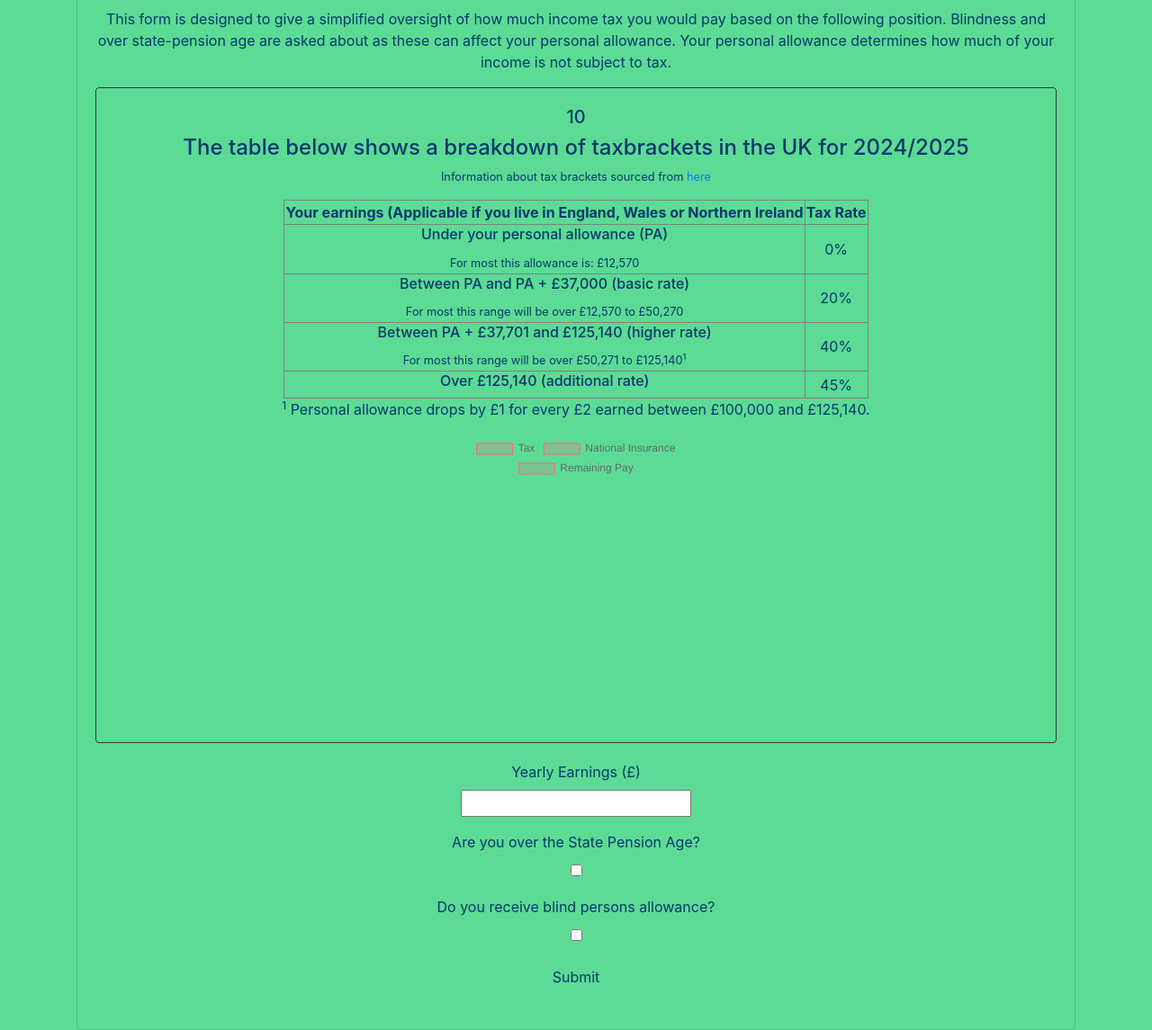
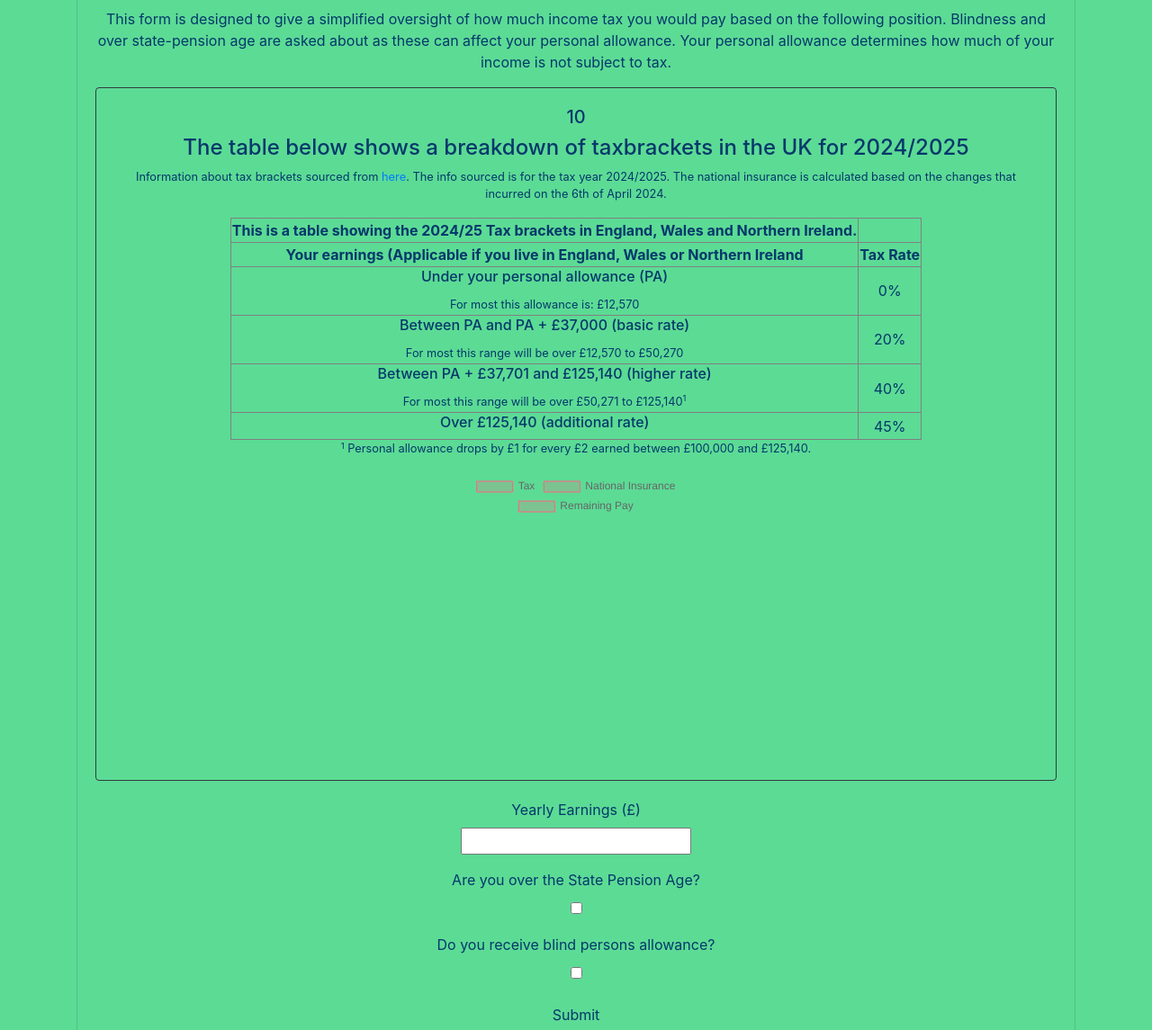
Before and after one commit to lilac-electron/Wealth_Management_Tool, a Flask app: template templates/pages/incomeTaxForm.html in a window 1280 px wide. Shown: the part 214-1359 px from the top of the page at 90% size. Run offline with Flask 3, Linux system fonts and the light colour scheme; tables that the repository leaves empty hold one stand-in row (values such as "Sample post"); the template is opened without the code that fills it: values that come from a table or form of the project are taken from there, most other values are stand-ins (such as "Sample title", 1, 10 or a date in 2020); parts of the project's set-up code (start-up, migrations or seed data) failed here and were passed over; some libraries are stand-ins or nearby versions.

Commit message:
Update incomeTaxForm.html

```diff
--- a/templates/pages/incomeTaxForm.html
+++ b/templates/pages/incomeTaxForm.html
@@ -49,8 +49,11 @@
                         <div class="card-body">
                             <h5>{{ tax_content }}</h5>
                             <h4>The table below shows a breakdown of taxbrackets in the UK for 2024/2025</h4>
-                            <small><p>Information about tax brackets sourced from <a href="https://www.moneysavingexpert.com/banking/tax-rates/#:~:text=For%20the%202024%2F25%20tax%20year%2C%20if%20you%20live%20in,once%20earnings%20hit%20%C2%A3100%2C000).">here</a></p></small>
+                            <small><p>Information about tax brackets sourced from <a href="https://www.moneysavingexpert.com/banking/tax-rates/#:~:text=For%20the%202024%2F25%20tax%20year%2C%20if%20you%20live%20in,once%20earnings%20hit%20%C2%A3100%2C000).">here</a>. The info sourced is for the tax year 2024/2025. The national insurance is calculated based on the changes that incurred on the 6th of April 2024.</p></small>
                             <table border="1" class="mx-auto">
+                                <tr>
+                                    <th>This is a table showing the 2024/25 Tax brackets in England, Wales and Northern Ireland.</th>
+                                </tr>
                                 <tr>
                                     <th>Your earnings (Applicable if you live in England, Wales or Northern Ireland</th>
                                     <th>Tax Rate</th>
@@ -84,7 +87,7 @@
                                     <td>45%</td>
                                 </tr>
                             </table>
-                            <p><sup>1</sup> Personal allowance drops by £1 for every £2 earned between £100,000 and £125,140.</p>
+                            <small><p><sup>1</sup> Personal allowance drops by £1 for every £2 earned between £100,000 and £125,140.</p></small>
                             <div class="row justify-content-center">
                                 <div class="col-md-4 d-flex">
                                     <canvas id="financeChart" width="400" height="400"></canvas>
@@ -136,12 +139,12 @@
                     backgroundColor: [
                         'rgba(255, 99, 132, 0.2)', // Red for Tax
                         'rgba(54, 162, 235, 0.2)', // Blue for National Insurance
-                        'rgba(255, 206, 86, 0.2)'  // Yellow for Remaining Pay
+                        'rgba(0, 100, 0, 0.2)'  // Yellow for Remaining Pay
                     ],
                     borderColor: [
                         'rgba(255, 99, 132, 1)',
                         'rgba(54, 162, 235, 1)',
-                        'rgba(255, 206, 86, 1)'
+                        'rgba(0, 100, 0, 1)'
                     ],
                     borderWidth: 1
                 }]
```
